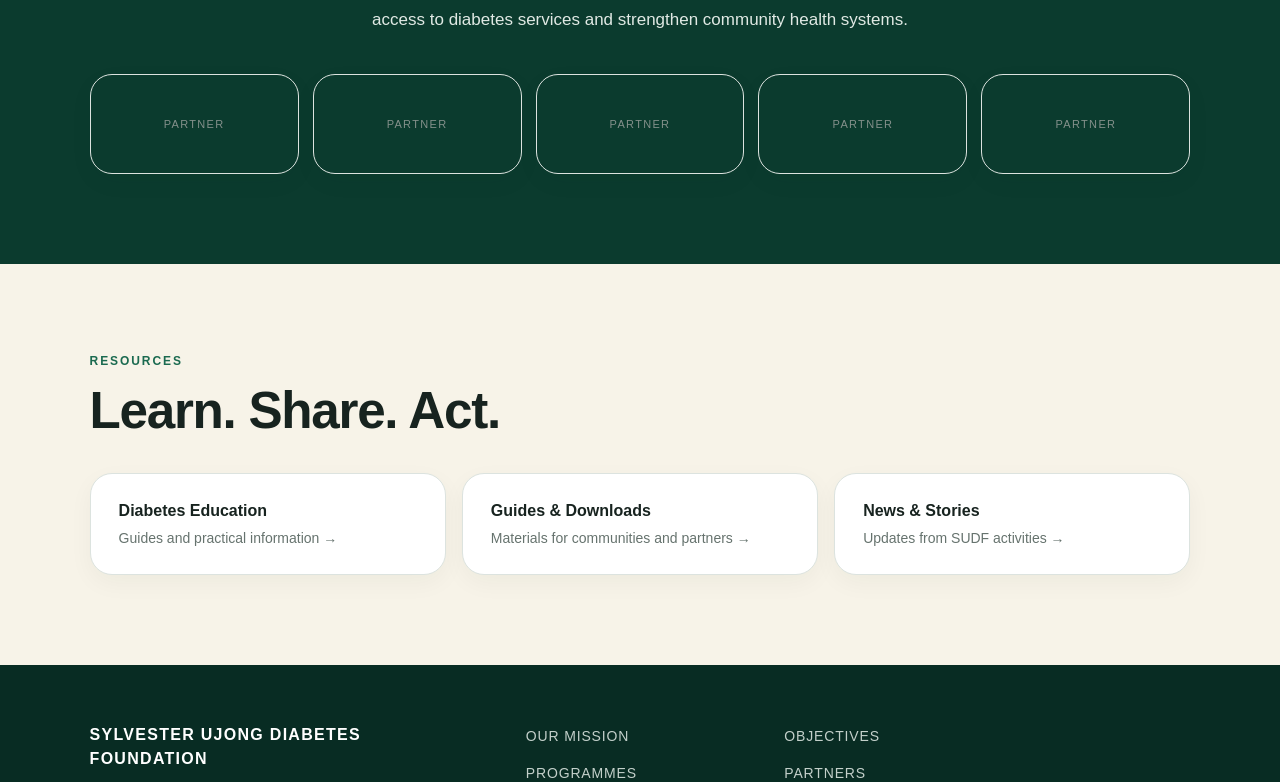
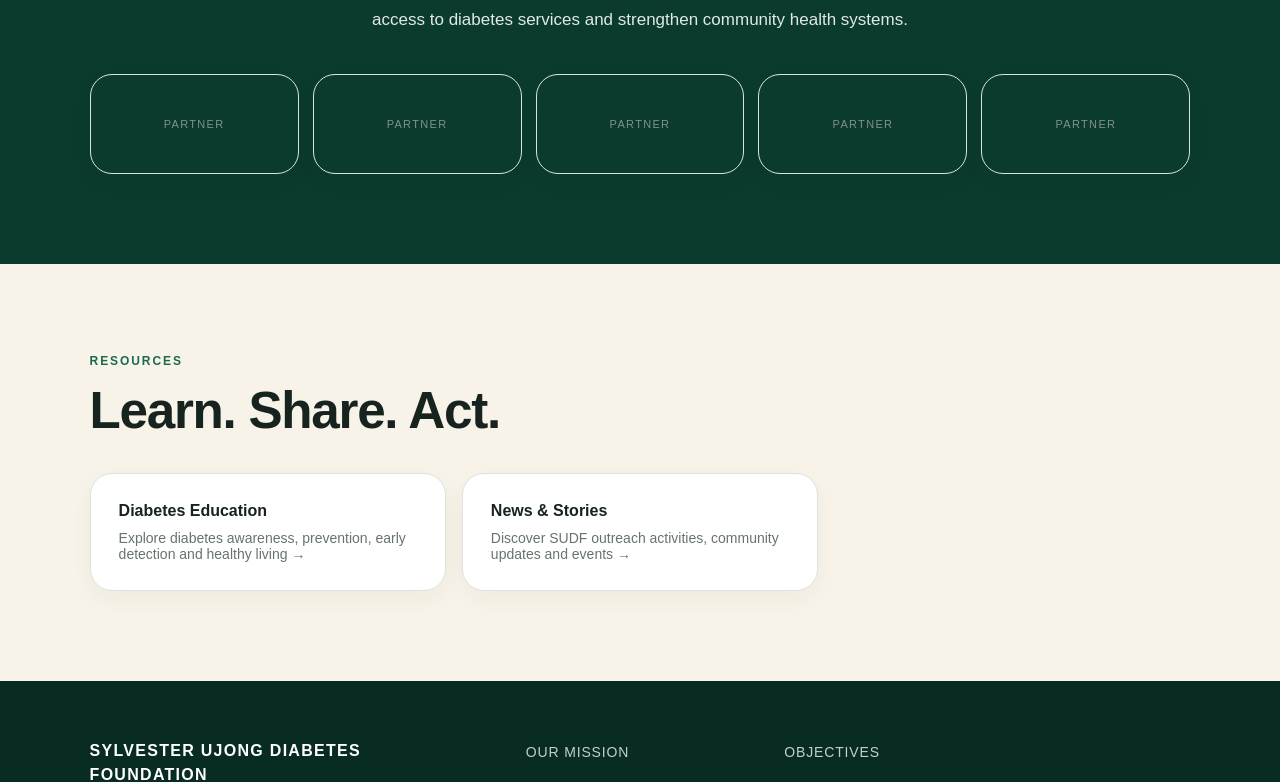
Before and after one commit to AkongShadrach/SUDF-website, a Next.js app: page / in a window 1280 px wide. Shown: the part 7470-8252 px from the top of the page. Built offline with nearby package versions, Linux system fonts and the light colour scheme.

Commit message:
Simplify homepage resources to education and news

```diff
--- a/app/page.tsx
+++ b/app/page.tsx
@@ -308,9 +308,14 @@ export default function Home() {
         <p className="eyebrow">RESOURCES</p>
         <h2>Learn. Share. Act.</h2>
         <div className="resource-grid">
-          <a href="#contact"><strong>Diabetes Education</strong><span>Guides and practical information →</span></a>
-          <a href="#contact"><strong>Guides & Downloads</strong><span>Materials for communities and partners →</span></a>
-          <a href="#contact"><strong>News & Stories</strong><span>Updates from SUDF activities →</span></a>
+          <a href="/#programmes">
+            <strong>Diabetes Education</strong>
+            <span>Explore diabetes awareness, prevention, early detection and healthy living →</span>
+          </a>
+          <a href="/events">
+            <strong>News & Stories</strong>
+            <span>Discover SUDF outreach activities, community updates and events →</span>
+          </a>
         </div>
       </section>
 
```
